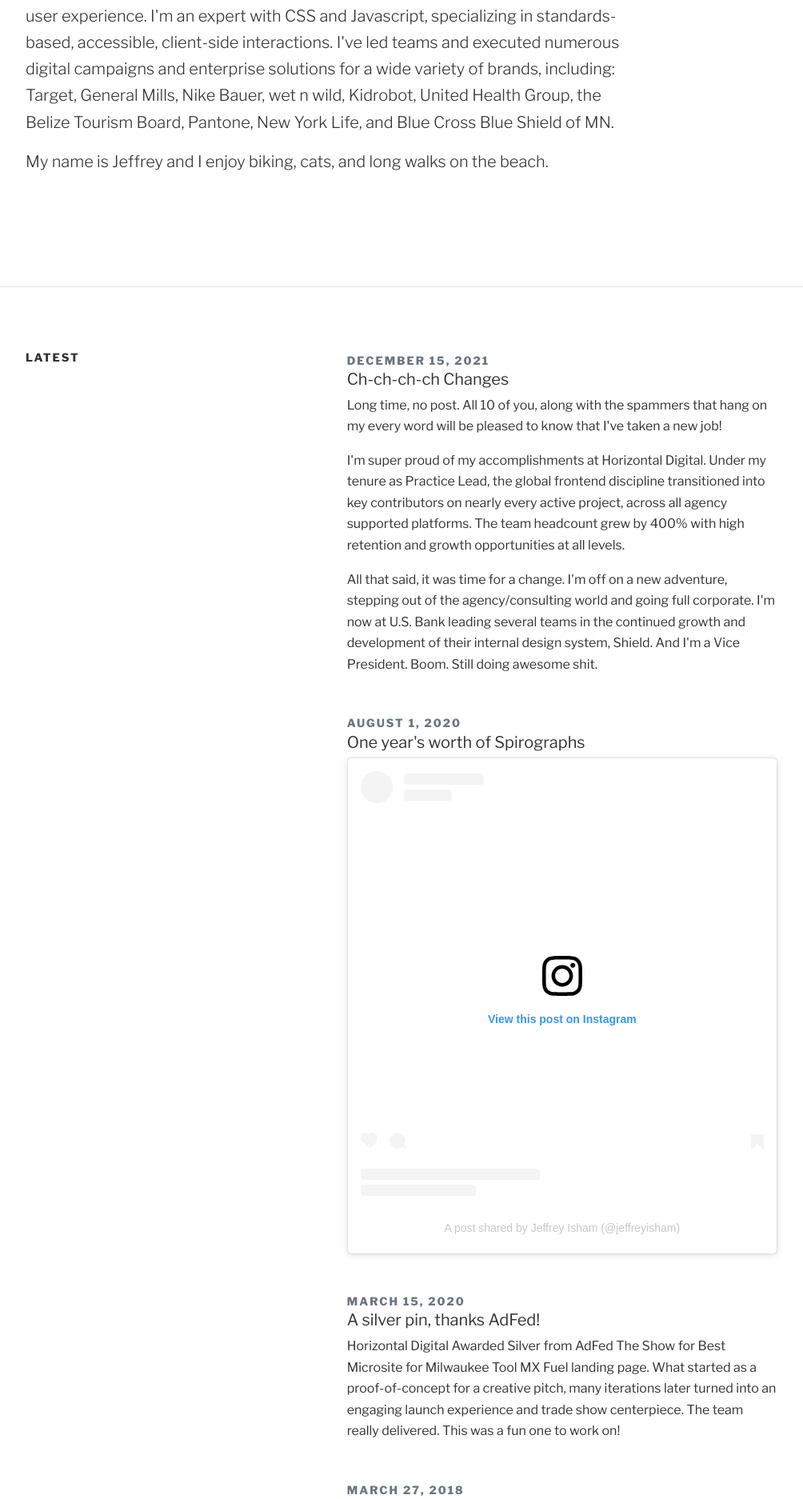
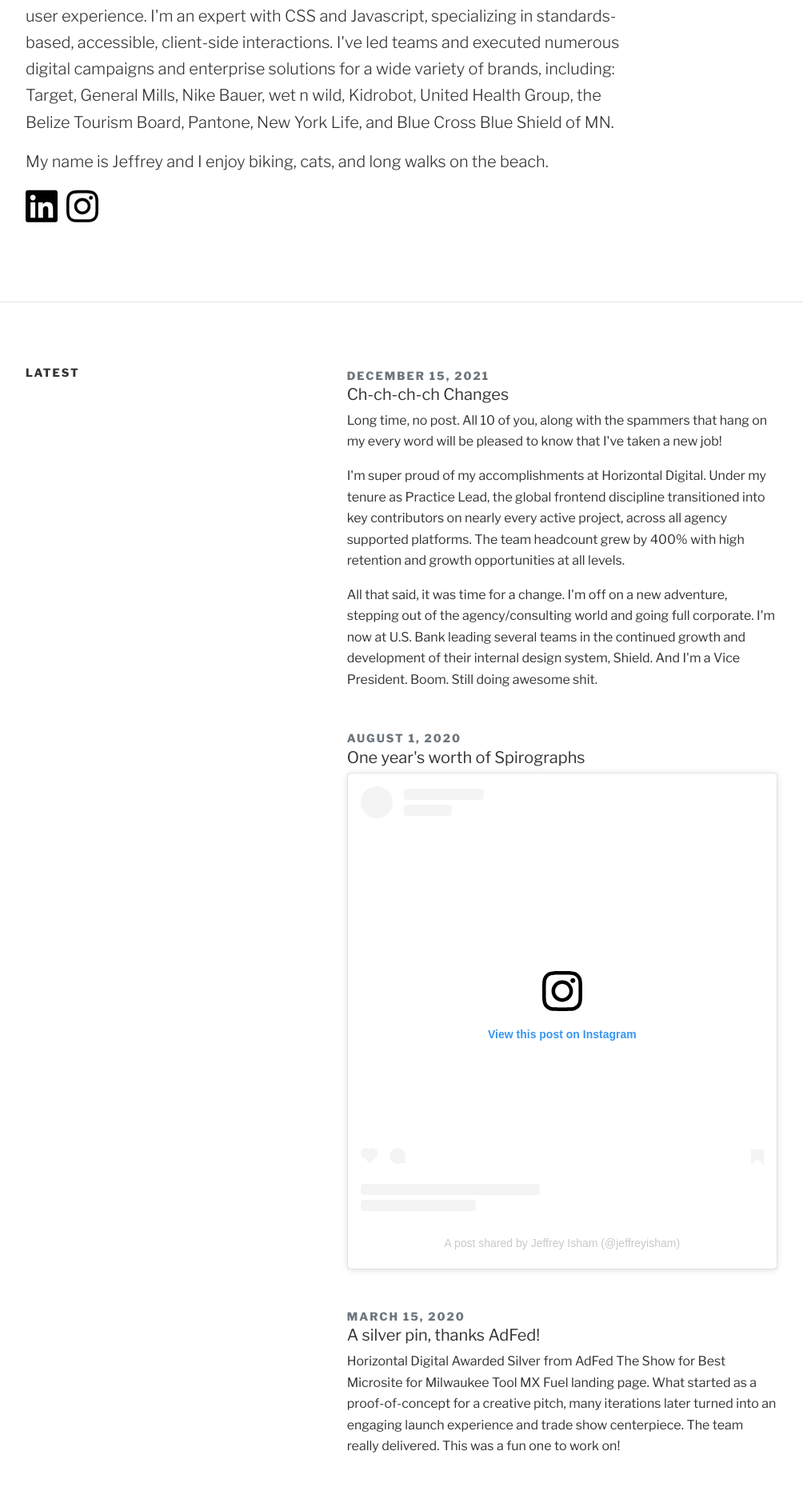
Before and after one commit to jeffreyisham/jeffreyisham.github.io, a Jekyll site: the page built from index.html, in a window 1280 px wide. Shown: the part 592-2466 px from the top of the page at 80% size, without its empty margins (138-1142 px from the left). Built offline with Jekyll 4.4.1, drawn with Linux system fonts in a browser that asks for light colours; a script that is not in the unit is left out.

Commit message:
Update styles.html

```diff
--- a/_includes/styles.html
+++ b/_includes/styles.html
@@ -9,6 +9,7 @@
       body { background: #222; }
       header, section, footer { background: #fff; }
       header { background: #f9f9f9; }
+
       body,
       button,
       input,
@@ -19,11 +20,15 @@
         font-weight: 400;
         line-height: 1.66;
       }
+
       .container { padding: 4rem 1.25rem; }
       .site-title { font-size: 2rem; margin-bottom: 0; line-height: 1.05; }
+      .section-headline, .post-date { letter-spacing: 2px; }
+
       .posts .post { margin-bottom: 3rem; }
       .posts .post:last-child { margin-bottom: 0; }
-      .section-headline, .post-date { letter-spacing: 2px; }
+      .social-icon-link > svg { width: 40px; }
+
       @media (min-width: 768px) {
         .container { max-width: 708px!important; padding: 5rem 0; }
         .site-title { font-size: 3rem; }
```
